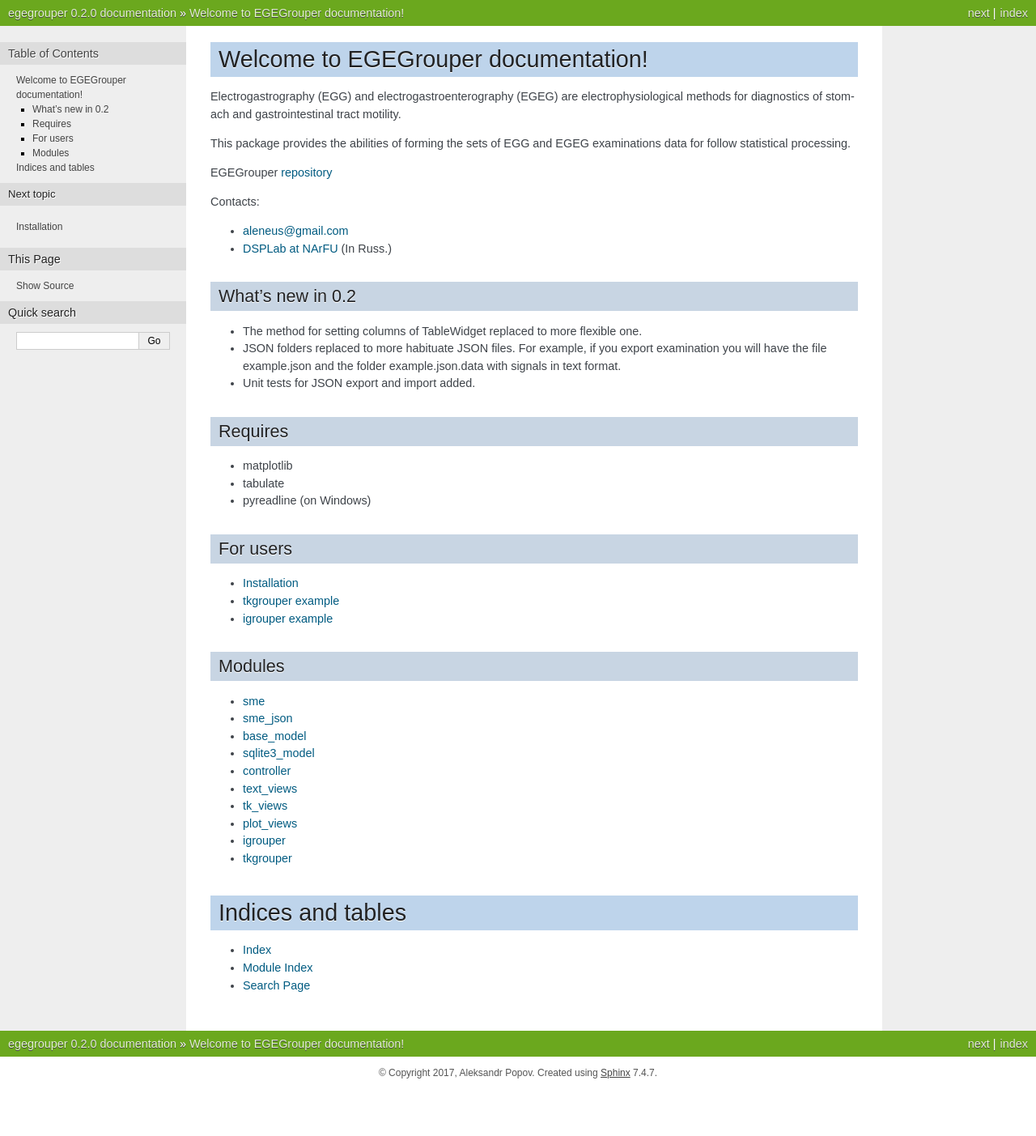
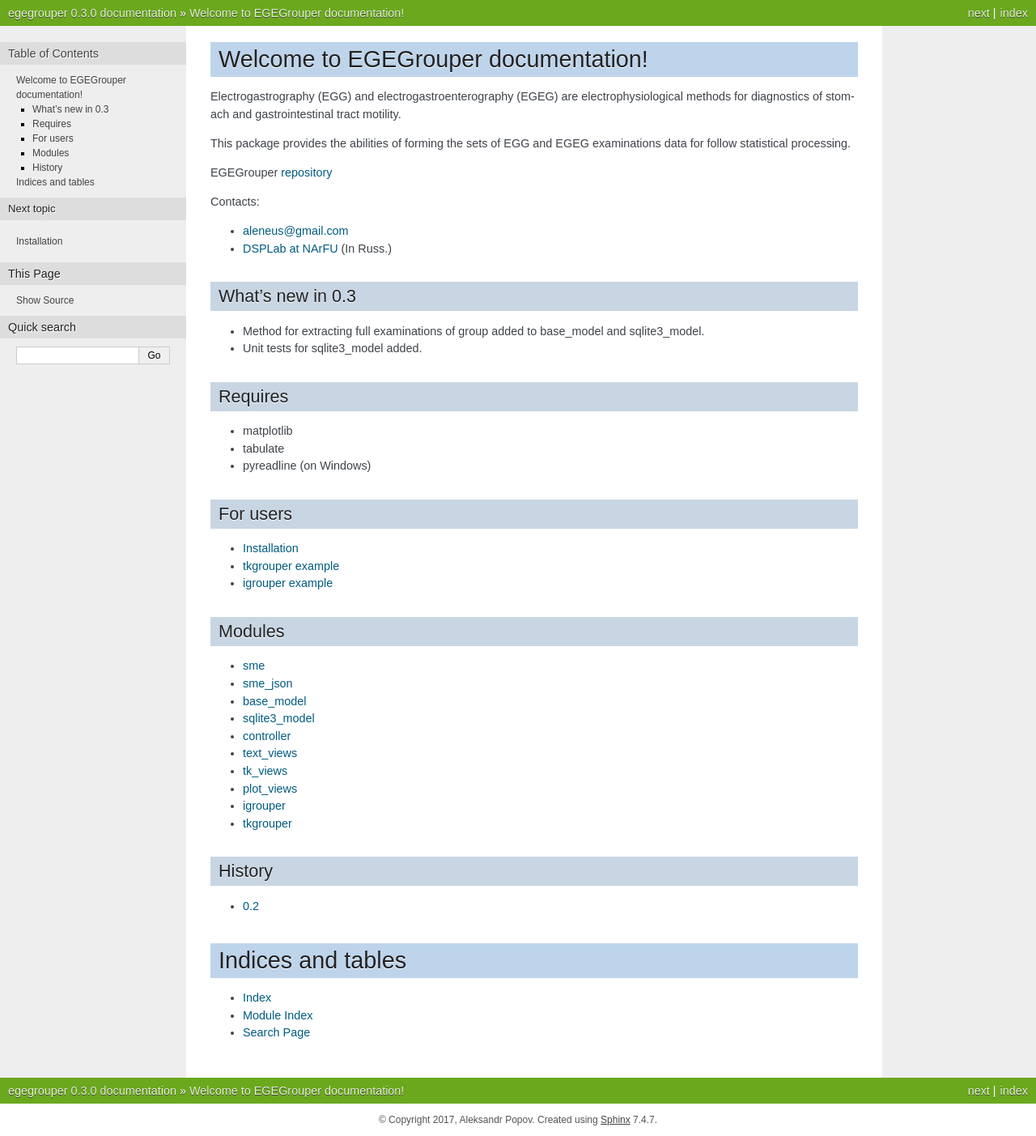
Before and after one commit to aleneus/egegrouper, a Sphinx documentation site: the page built from doc/source/index.rst, in a window 1280 px wide. Shown: the whole page at 81% size. Built offline with Sphinx 7.4.7, drawn with Linux system fonts in a browser that asks for light colours; before the commit the page ends 1345 px from its top, so only the background shows below that.

Commit message:
Update docs

```diff
--- a/doc/source/conf.py
+++ b/doc/source/conf.py
@@ -59,9 +59,9 @@
 # built documents.
 #
 # The short X.Y version.
-version = '0.2.0'
+version = '0.3.0'
 # The full version, including alpha/beta/rc tags.
-release = '0.2.0'
+release = '0.3.0'
 
 # The language for content autogenerated by Sphinx. Refer to documentation
 # for a list of supported languages.
--- /dev/null
+++ b/doc/source/history.rst
@@ -0,0 +1,6 @@
+0.2
+===
+
+* The method for setting columns of TableWidget replaced to more flexible one.
+* JSON folders replaced to more habituate JSON files. For example, if you export examination you will have the file example.json and the folder example.json.data with signals in text format.
+* Unit tests for JSON export and import added.
--- a/doc/source/index.rst
+++ b/doc/source/index.rst
@@ -17,12 +17,11 @@
 * aleneus@gmail.com
 * `DSPLab at NArFU <http://dsplab.narfu.ru>`_ (In Russ.)
 
-What's new in 0.2
+What's new in 0.3
 -----------------
 
-* The method for setting columns of TableWidget replaced to more flexible one.
-* JSON folders replaced to more habituate JSON files. For example, if you export examination you will have the file example.json and the folder example.json.data with signals in text format.
-* Unit tests for JSON export and import added.
+* Method for extracting full examinations of group added to base_model and sqlite3_model.
+* Unit tests for sqlite3_model added.
 
 Requires
 --------
@@ -57,6 +56,14 @@
    igrouper
    tkgrouper
 
+History
+-------
+
+.. toctree::
+   :maxdepth: 2
+
+   history
+
 Indices and tables
 ==================
 
--- a/doc/source/model.rst
+++ b/doc/source/model.rst
@@ -12,6 +12,7 @@
       .. automethod:: delete_group(self, group_id)
       .. automethod:: do_if_storage_opened(method)
       .. automethod:: exam(self, exam_id)
+      .. automethod:: exams(self, group_id)
       .. automethod:: group_exam(self, exam_id, group_ids, placed_in)
       .. automethod:: group_info(self, group_id)
       .. automethod:: group_record(self, group_id)
--- a/doc/source/sqlite3.rst
+++ b/doc/source/sqlite3.rst
@@ -15,6 +15,7 @@
       .. automethod:: delete_group(self, group_id)
       .. automethod:: do_if_storage_opened(method)
       .. automethod:: exam(self, exam_id)
+      .. automethod:: exams(self, group_id)
       .. automethod:: export_exam_to_json_file(self, exam_id, file_name)
       .. automethod:: group_exam(self, exam_id, group_ids, placed_in)
       .. automethod:: group_info(self, group_id)
--- a/setup.py
+++ b/setup.py
@@ -23,7 +23,7 @@
 
 setup(
     name="EGEGrouper",
-    version="0.2.0",
+    version="0.3.0",
     description="Tool for grouping EGEG examinations",
     author="Aleksandr Popov",
     author_email="aleneus@gmail.com",
```
Also changed, not shown: 2 other files.
